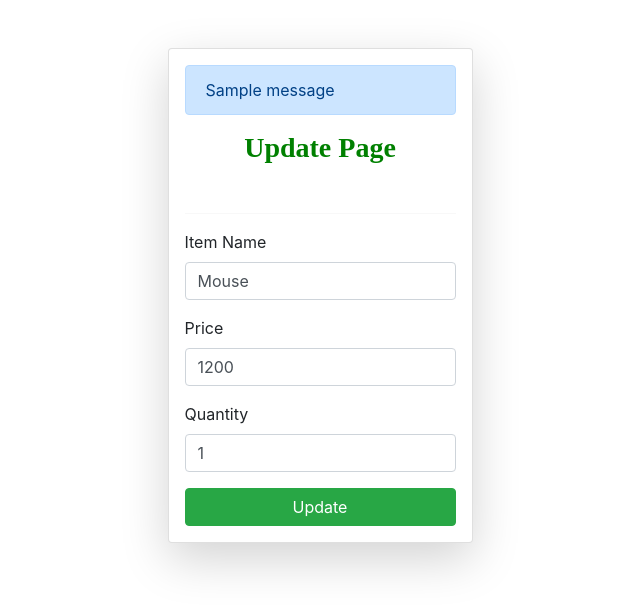
After one commit to vineethm5/Recepit, a Django app: page /update/19/ in a window 1280 px wide. The commit adds this page. Shown: the top 611 px of the page, without its empty margins (320-960 px from the left). Run offline with Django 4.2, Linux system fonts and the light colour scheme; data comes from the database, SQL or seed files in the repository; both versions use the stored data as it was after the commit; one stand-in notice (Sample message) is shown; some libraries are stand-ins or nearby versions.

Commit message:
Almost Done

```diff
--- a/myproject/myapp/templates/billpage.html
+++ b/myproject/myapp/templates/billpage.html
@@ -23,7 +23,7 @@
         document.getElementById("msg").innerHTML="";
     }
 </script>
-<button class="btn btn-danger" > <a class="ok" href="/login">Logout </a></button>
+ <a class="" href="/login">Logout </a>
 <div class="container mt-5 col-6">
 	<form class="col-6 mx-auto card p-3 shadow-lg" method="post" enctype="multipart/form-data">
 		{% csrf_token %}
@@ -80,8 +80,8 @@
 					<td>{{receipt.quantity}}</td>
 					<td> ₹{{receipt.total}}</td>
 					<td>
-						<!-- <a href="/delete_receipt/{{receipt.id }}" class="btn btn-danger m-2">Delete </a> -->
-						<!-- <a href="/update_receipt/{{receipt.id }}" class="btn btn-success">Update </a> -->
+						<a href="/delete/{{receipt.id }}" class="btn btn-danger m-2">Delete </a>
+						<a href="/update/{{receipt.id }}" class="btn btn-success">Update </a>
 					</td>
 				</tr>
 				{% endfor %}
--- a/myproject/myapp/templates/login.html
+++ b/myproject/myapp/templates/login.html
@@ -10,7 +10,7 @@
     {% endfor%}
     </div>
     {% endif %}
-    <!-- <button onclick="myfun()" class="btn"><i class="fa fa-home"  ></i></button> -->
+    <a class="fa fa-home" href="/" ></a> <br>
     <p style="color: green;">Login Page</p>
 
     <form action="" method="POST">
--- a/myproject/myapp/templates/signup.html
+++ b/myproject/myapp/templates/signup.html
@@ -4,8 +4,10 @@
 <form method="POST">
     {% csrf_token %}
     <div class="card mx-auto p-5 mt-5" style="width: 30rem;">
+        <a class="fa fa-home" href="/" ></a> <br>
+        <p style="color: green;">Signup Page</p>
 
-        <p style="color: green;">Signup Page</p>
+
         {% if messages%}
         <div class="alert alert-primary" role="alert">
             {% for message in messages%}
--- /dev/null
+++ b/myproject/myapp/templates/update.html
@@ -0,0 +1,53 @@
+{% extends "base.html" %}
+{% block start %}
+
+
+<link href="https://maxcdn.bootstrapcdn.com/bootstrap/4.5.2/css/bootstrap.min.css" rel="stylesheet">
+<style>
+.text{
+	color: green;
+	font-weight: bold;
+	font-family: 'Times New Roman', Times, serif;
+}.ok{
+	color: white;
+	text-decoration: none;
+}
+.ok:hover{
+	color: white;
+	text-decoration: none;
+}
+
+</style>
+
+
+<div class="container mt-5 col-6">
+	<form class="col-6 mx-auto card p-3 shadow-lg" method="post" enctype="multipart/form-data">
+		{% csrf_token %}
+        {% if messages%}
+        {% for message in messages%}
+        <div class="alert alert-primary" role="alert">
+
+            <span id="msg">{{message}}</span>
+            {%endfor%}
+        </div>
+        {% endif %}
+		<h3 class="text text-center"> Update Page</h3>
+		<br>
+		<!-- <h4 style="font-family: 'Times New Roman', Times, serif;"> Create Receipt???? </h4> -->
+		<hr>
+		<div class="form-group">
+		<label for="exampleInputEmail1">Item Name </label>
+		<input type="text" name="iteam" class="form-control" value="{{query.itemname}}">
+		</div>
+		<div class="form-group">
+		<label for="exampleInputEmail1">Price </label>
+		<input name="price" type="number" class="form-control" value="{{query.price}}">
+		</div>
+		<div class="form-group">
+		<label for="exampleInputPassword1">Quantity </label>
+		<input name="quantity" class="form-control" type="number" value="{{query.quantity}}">
+		</div>
+		<button type="submit" class="btn btn-success">Update</button>
+	</form>
+
+{% endblock %}
--- a/myproject/myapp/urls.py
+++ b/myproject/myapp/urls.py
@@ -4,5 +4,7 @@ urlpatterns=[
     path("",home,name='home'),
     path("signup/",signup,name='signup'),
     path('login/',login,name='login'),
-    path("billpage/",billpage,name='billpage')
+    path("billpage/",billpage,name='billpage'),
+    path("delete/<id>/",delete,name="delete"),
+    path("update/<id>/",update,name='update')
 ]
--- a/myproject/myapp/views.py
+++ b/myproject/myapp/views.py
@@ -45,6 +45,7 @@ def login(req):
     return render(req,"login.html")
 
 def billpage(req):
+    queryset=receipt.objects.all()
     if req.method == "POST":
         iteam=req.POST.get("iteam")
         price=req.POST.get("price")
@@ -55,9 +56,34 @@ def billpage(req):
             price=price,
             quantity=quantity
         )
-
         queryset=receipt.objects.all()
         messages.info(req,"Item Added Succuessfully")
         return render(req,"billpage.html",context={"query":queryset})
 
-    return render(req,"billpage.html")
+    return render(req,"billpage.html",context={"query":queryset})
+
+
+def delete(req,id):
+    print(id)
+    queryset=receipt.objects.all().get(id=id)
+    queryset.delete()
+    return redirect("/billpage")
+
+
+def update(req,id):
+    queryset=receipt.objects.get(id=id)
+    context={"query":queryset}
+    if req.method =="POST":
+
+        item=req.POST.get("iteam")
+        price=req.POST.get("price")
+        quantity=req.POST.get("quantity")
+
+        queryset.itemname=item
+        queryset.price=price
+        queryset.quantity=quantity
+        queryset.save()
+
+        return redirect("/billpage")
+
+    return render(req,"update.html",context)
```
Also changed, not shown: myproject/db.sqlite3.
